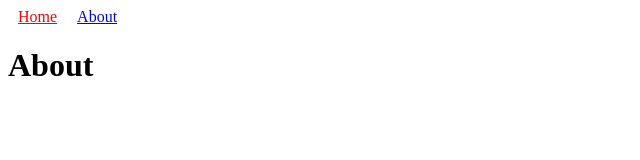
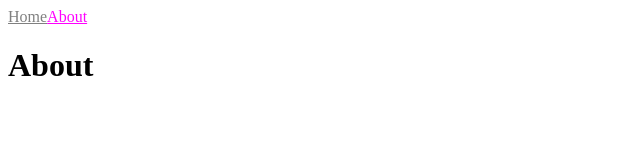
Before and after one commit to ahnniething/nextjs-fundamental, a Next.js app: page /about in a window 1280 px wide. Shown: the top 160 px of the page, without its empty margins (0-640 px from the left). Built offline with nearby package versions, Linux system fonts and the light colour scheme.

Commit message:
feat: update navigation style to highlight the current page title using the useRouter hook

```diff
--- a/components/NavBar.js
+++ b/components/NavBar.js
@@ -1,11 +1,13 @@
 import Link from "next/link";
+import { useRouter } from "next/router";
 export default function NavBar(){
+const router = useRouter();
     return <nav>
-          <Link href="/">
-        <a style={{color:"red", margin: 10}}>Home</a>
+         <Link href="/">
+        <a style={{ color: router.pathname === "/" ? "magenta" : "grey" }}>Home</a>
       </Link>
       <Link href="/about">
-        <a style={{ color: "blue",  margin: 10 }}>
+        <a style={{ color: router.pathname === "/about" ? "magenta" : "grey" }}>
           About
         </a>
       </Link>
```
